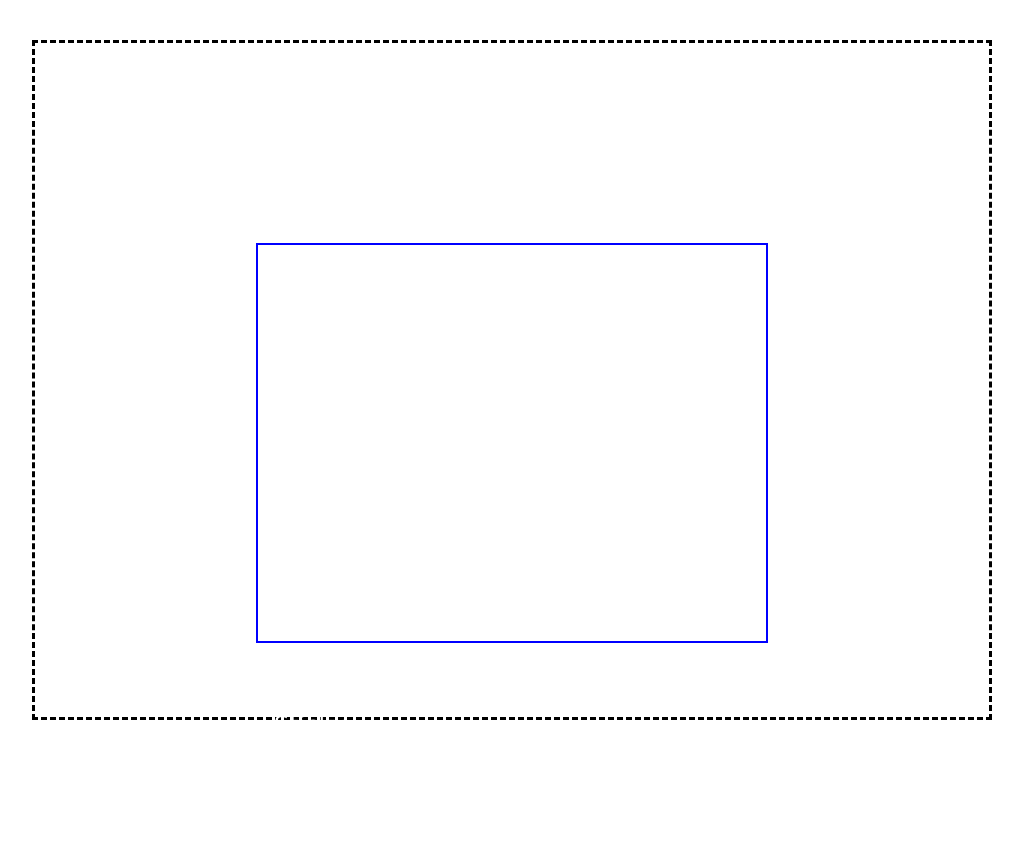
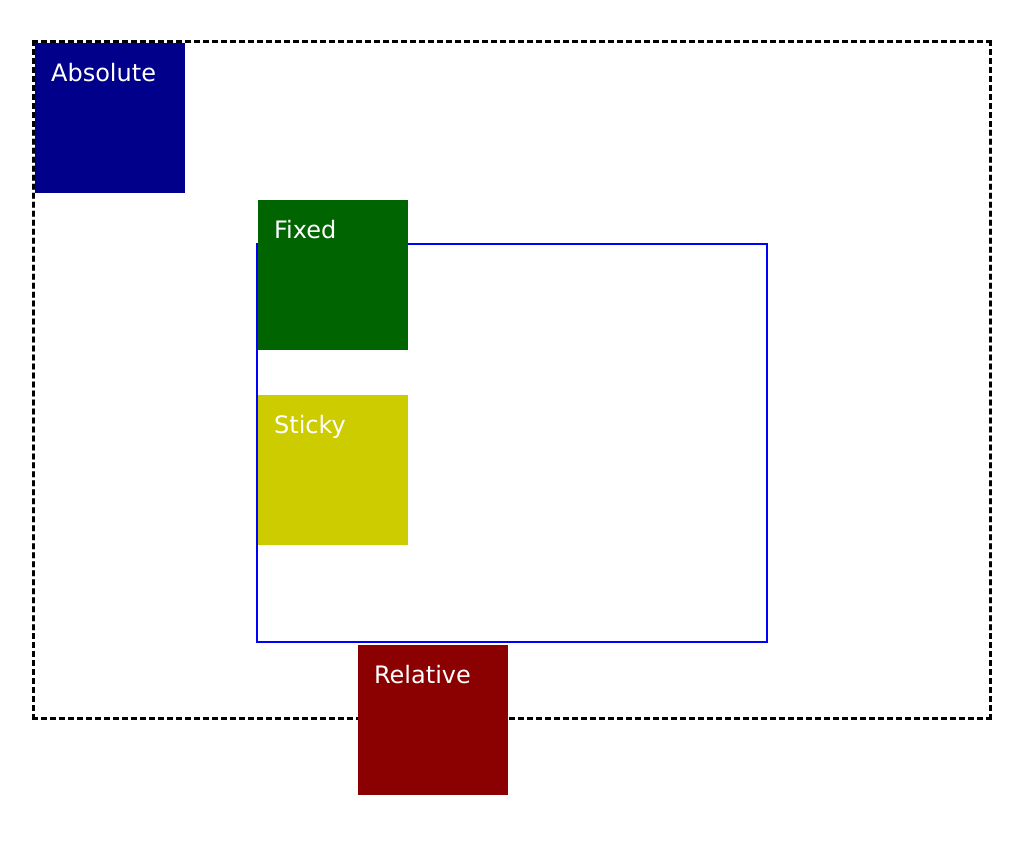
Before and after one commit to Wakinki/css_course, a plain HTML site: page 13_lesson/index.html in a window 1280 px wide. Shown: the top 848 px of the page, without its empty margins (128-1151 px from the left). Drawn offline with Linux system fonts and the light colour scheme.

Commit message:
Examples of position types

```diff
--- a/13_lesson/css/style.css
+++ b/13_lesson/css/style.css
@@ -15,6 +15,7 @@ body {
       width: 75vw;
       height: 85vh;
       margin: 40px  auto;
+      position: relative;
 }
 
 .inner-container {
@@ -22,6 +23,7 @@ body {
       width: 40vw;
       height: 50vh;
       margin: 200px auto;
+      /* position: relative; */
 }
 
 .box {
@@ -30,3 +32,32 @@ body {
       color: #fff;
       padding: 1rem;
 }
+
+.absolute {
+      background-color: darkblue;
+      position: absolute;
+      top: 0;
+      left: 0px;
+      right: 5rem;
+}
+
+.relative {
+      background-color: darkred;
+      position: relative;
+      top: 400px;
+      left: 100px;
+      z-index: 1;
+}
+
+.fixed {
+      background-color: darkgreen;
+      position: fixed;
+      top:200px;
+
+}
+
+.sticky {
+      background-color: hsl(60, 100%, 40%);
+      position: sticky;
+      top: 100px;
+}
```
